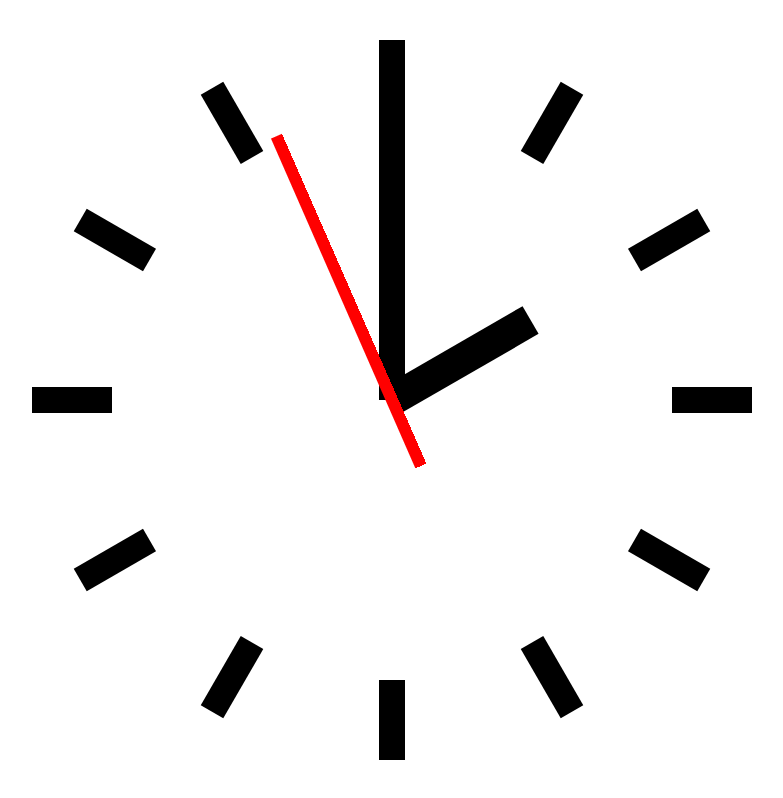
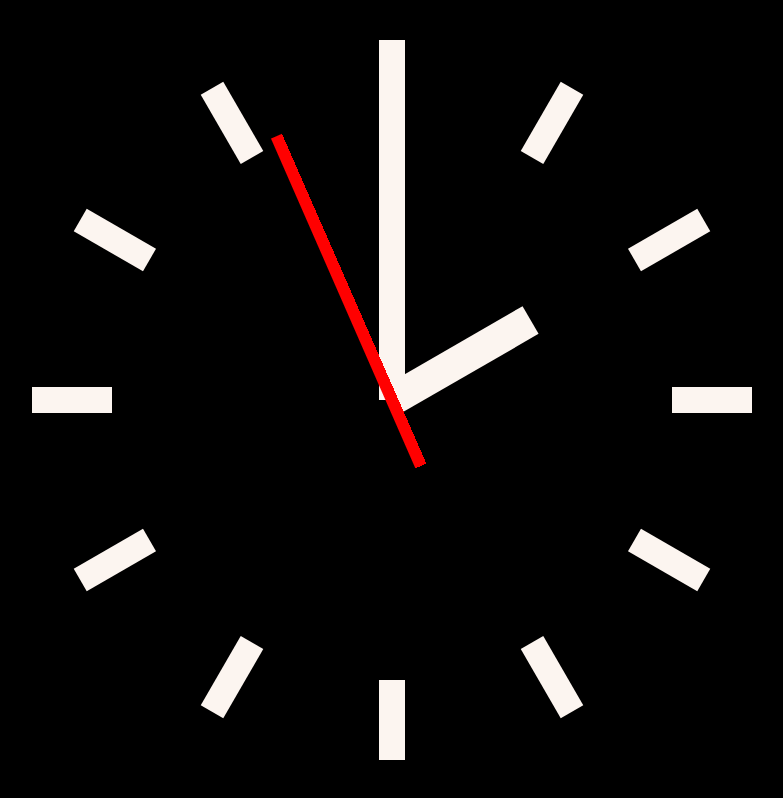
Before and after one commit to my2bytes/clock, a plain HTML site: page index.html in a window 1280 px wide. Shown: the top 798 px of the page, without its empty margins (248-1031 px from the left). Drawn offline with Linux system fonts and the light colour scheme.

Commit message:
switch to night mode

```diff
--- a/index.html
+++ b/index.html
@@ -3,6 +3,10 @@
 <head>
     <title>Clock</title>
     <style>
+        body {
+            background-color: black;
+        }
+
         .minutes-container,
         .hours-container,
         .seconds-container,
@@ -27,7 +31,7 @@
         }
 
         .hours {
-            background: #000;
+            background: rgb(252, 245, 240);
             height: 20%;
             left: 48.75%;
             position: absolute;
@@ -37,13 +41,14 @@
         }
 
         .minutes {
-            background: #000;
+            background: rgb(252, 245, 240);
             height: 40%;
             left: 49%;
             position: absolute;
             top: 10%;
             transform-origin: 50% 100%;
             width: 2%;
+            z-index: 9;
         }
 
         .seconds {
@@ -58,7 +63,7 @@
         }
 
         .mark {
-            background: #000;
+            background: rgb(252, 245, 240);
             height: 10%;
             left: 49%;
             position: absolute;
```
